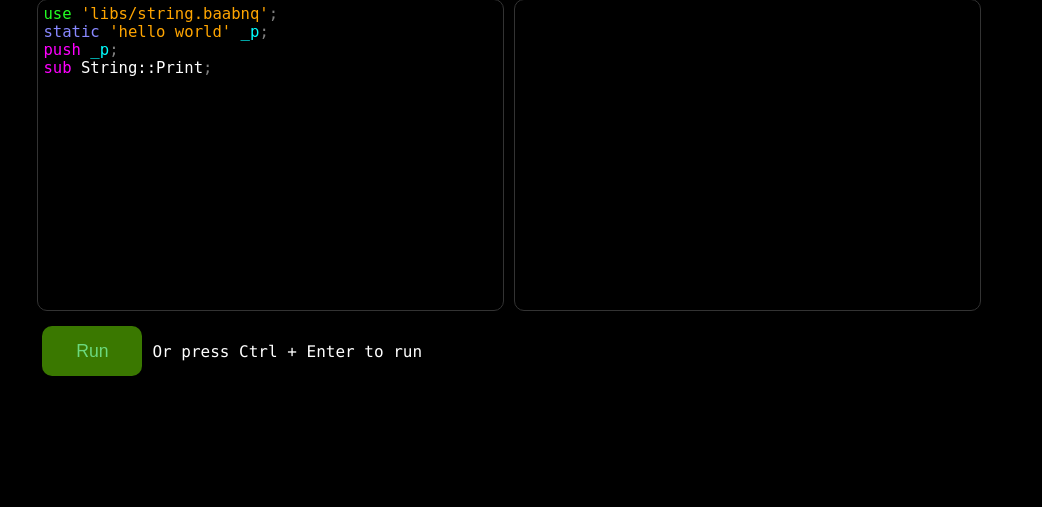
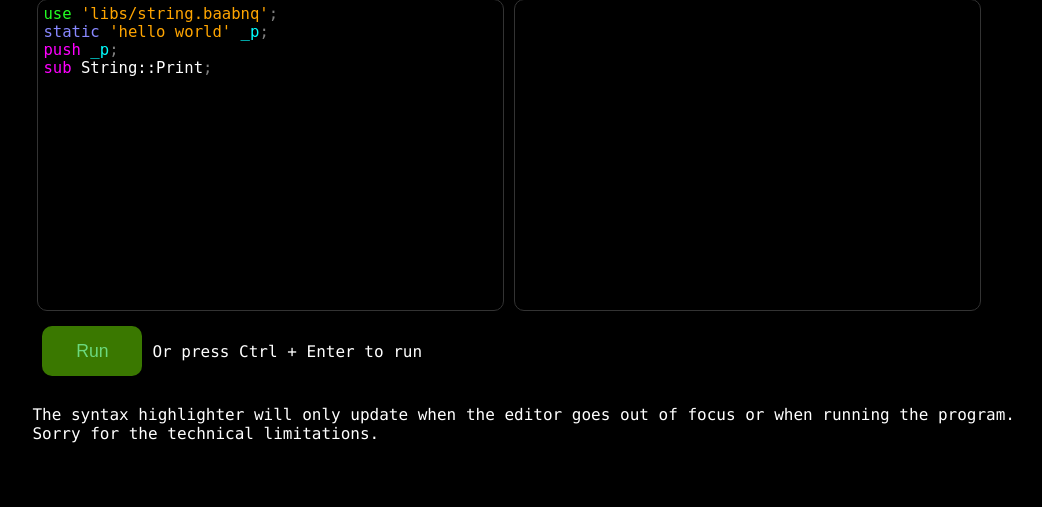
Before and after one commit to jojo20071/webIDE, a Flask app: page / in a window 1280 px wide. Shown: the part 103-610 px from the top of the page, without its empty margins (102-1144 px from the left). Run offline with Flask 3, Linux system fonts and the light colour scheme.

Commit message:
added highlighter info

```diff
--- a/templates/index.html
+++ b/templates/index.html
@@ -22,6 +22,10 @@ sub String::Print;
             <br>
             <input class="biggreenbutton" id="runButton" type="button" value="Run"/>
             <text>Or press Ctrl + Enter to run</text>
+
+            <br>
+            <br>
+            <text>The syntax highlighter will only update when the editor goes out of focus or when running the program. <br> Sorry for the technical limitations.</text>
         </div>
 
 
```
